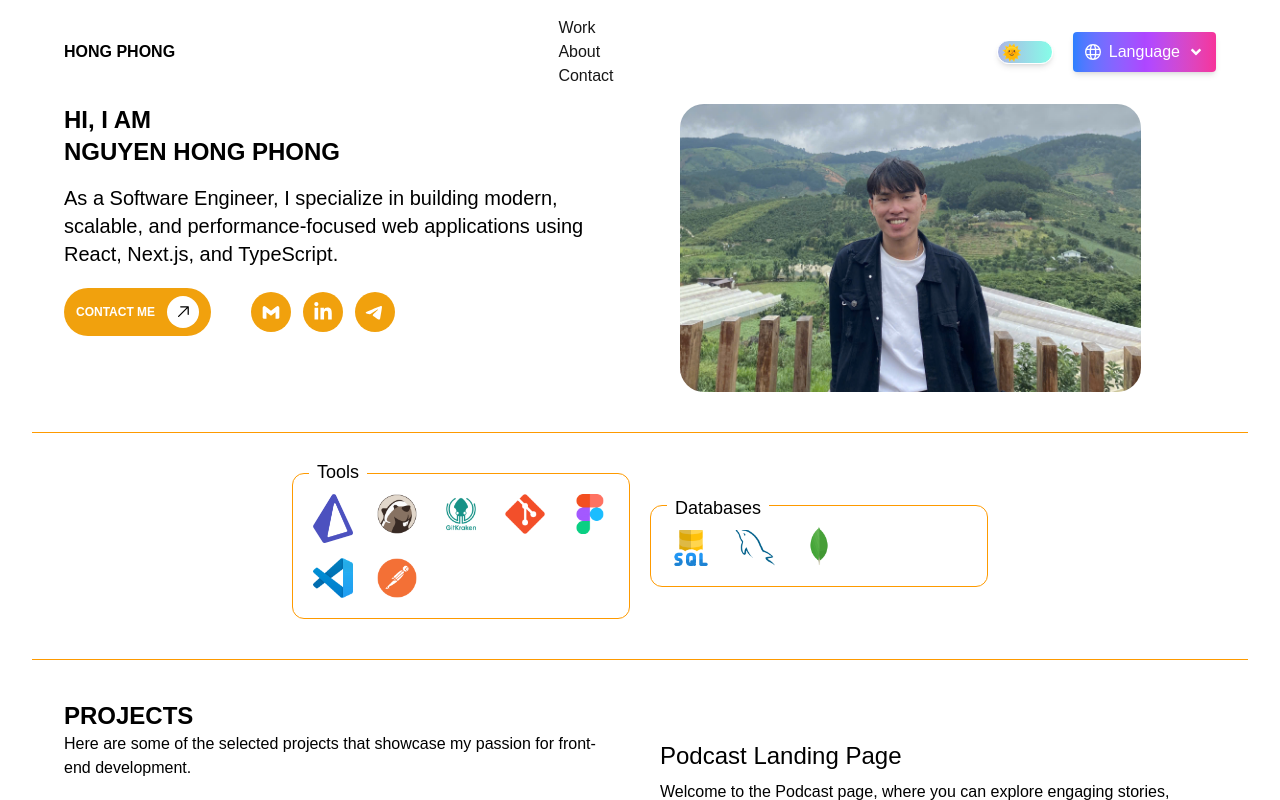
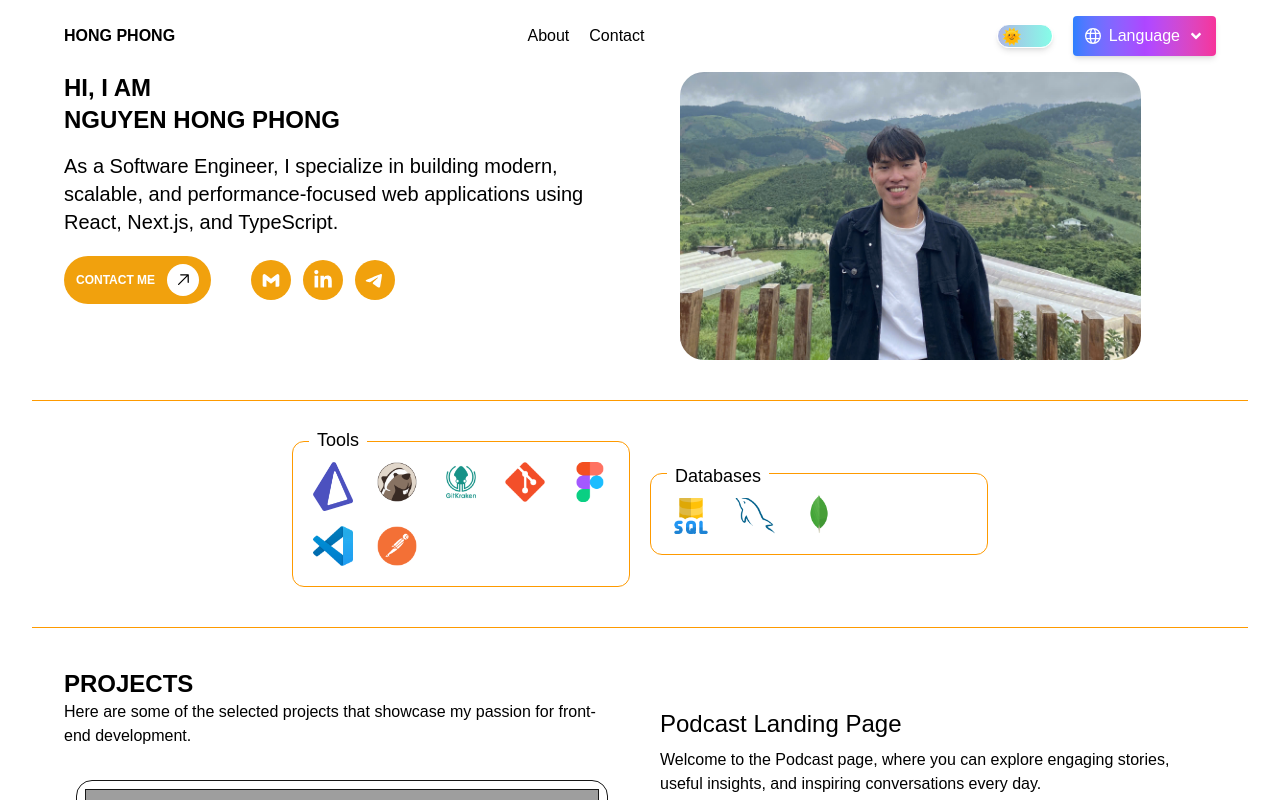
Before and after one commit to NguyenHongPhong/my-portfolio, a Next.js app: page /en in a window 1280 px wide. Shown: the top 800 px of the page. Built offline with nearby package versions, Linux system fonts and the light colour scheme; grey boxes are pictures that could not be loaded.

Commit message:
update v

```diff
--- a/app/[locale]/layout.tsx
+++ b/app/[locale]/layout.tsx
@@ -7,7 +7,7 @@ import { ThemeSync } from "../components/ThemeSync";
 
 interface LocaleLayoutProps {
   children: React.ReactNode;
-  params: { locale: string };
+  params: Promise<{ locale: Locale }>;
 }
 
 export const metadata: Metadata = {
@@ -19,7 +19,7 @@ export const metadata: Metadata = {
     siteName: "Portfolio của Nguyễn Hồng Phong",
     images: [
       {
-        url: "https://drive.google.com/file/d/1afSK0L5dmJOHa-8sXpoh11zksWdCsIrq/view?usp=drive_link",
+        url: "https://res.cloudinary.com/dd3bsow8r/image/upload/v1765506165/Screenshot_2025-12-11_182714_vp8scf.png",
         width: 1200,
         height: 630,
       },
@@ -29,7 +29,9 @@ export const metadata: Metadata = {
 
 
 export default async function LocaleLayout({ children, params }: LocaleLayoutProps) {
-  const locale = params.locale as "en" | "vn";
+
+  const { locale } = await params;
+
   const dictionary = await getDictionary(locale);
 
   return (
--- a/app/components/Header.tsx
+++ b/app/components/Header.tsx
@@ -6,9 +6,8 @@ const Header = ({ about, contact, work, lang }: HeaderProps) => {
         <header className="@container">
             <div className="flex justify-between my-4 items-center ">
                 <h3 className="text-black dark:text-white font-black">HONG PHONG</h3>
-                <div className="hidden md:block">
-                    <ul>
-                        <li>{work}</li>
+                <div className="hidden lg:block text-black dark:text-white">
+                    <ul className="md:flex gap-5">
                         <li>{about}</li>
                         <li>{contact}</li>
                     </ul>
```
